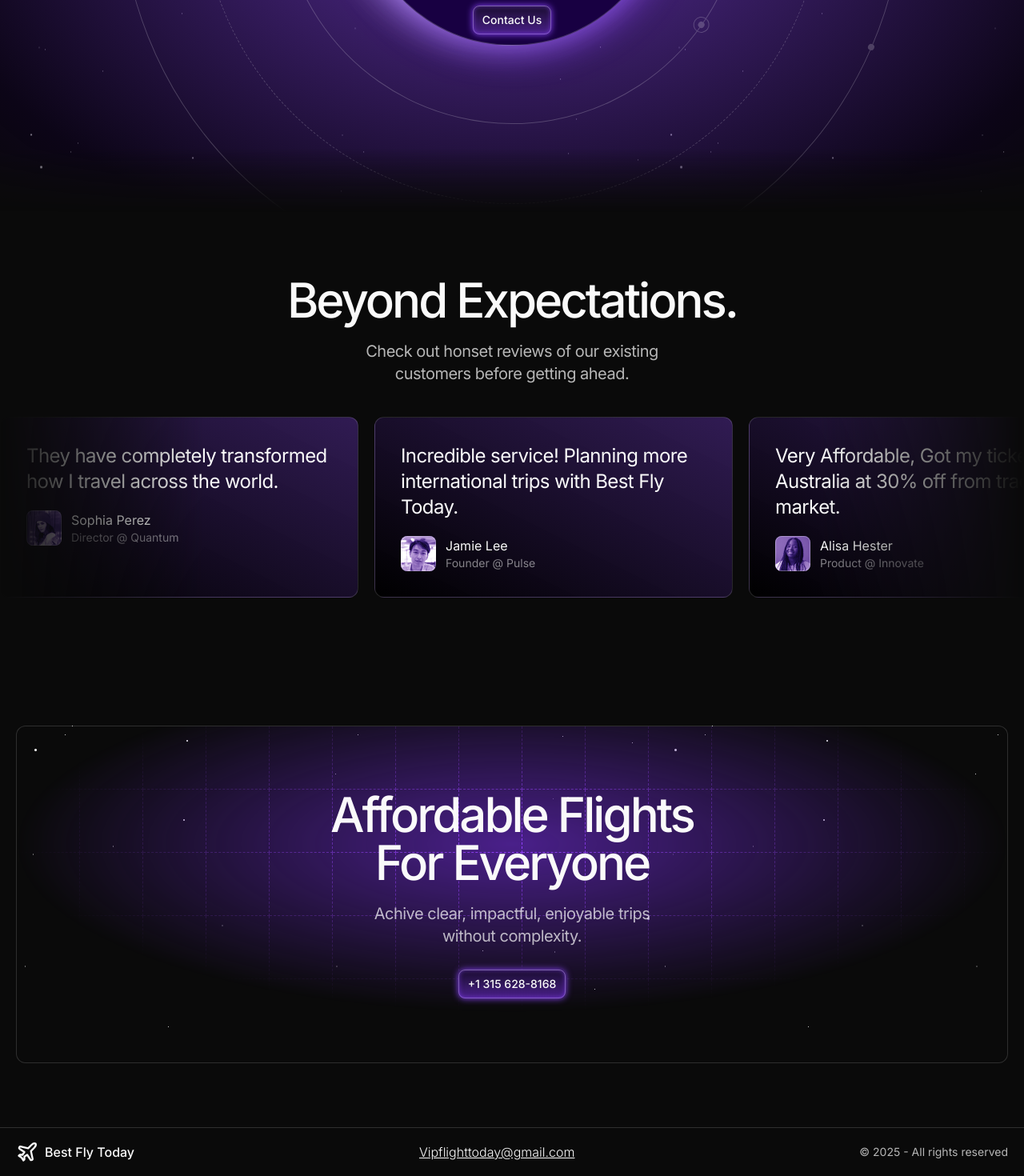
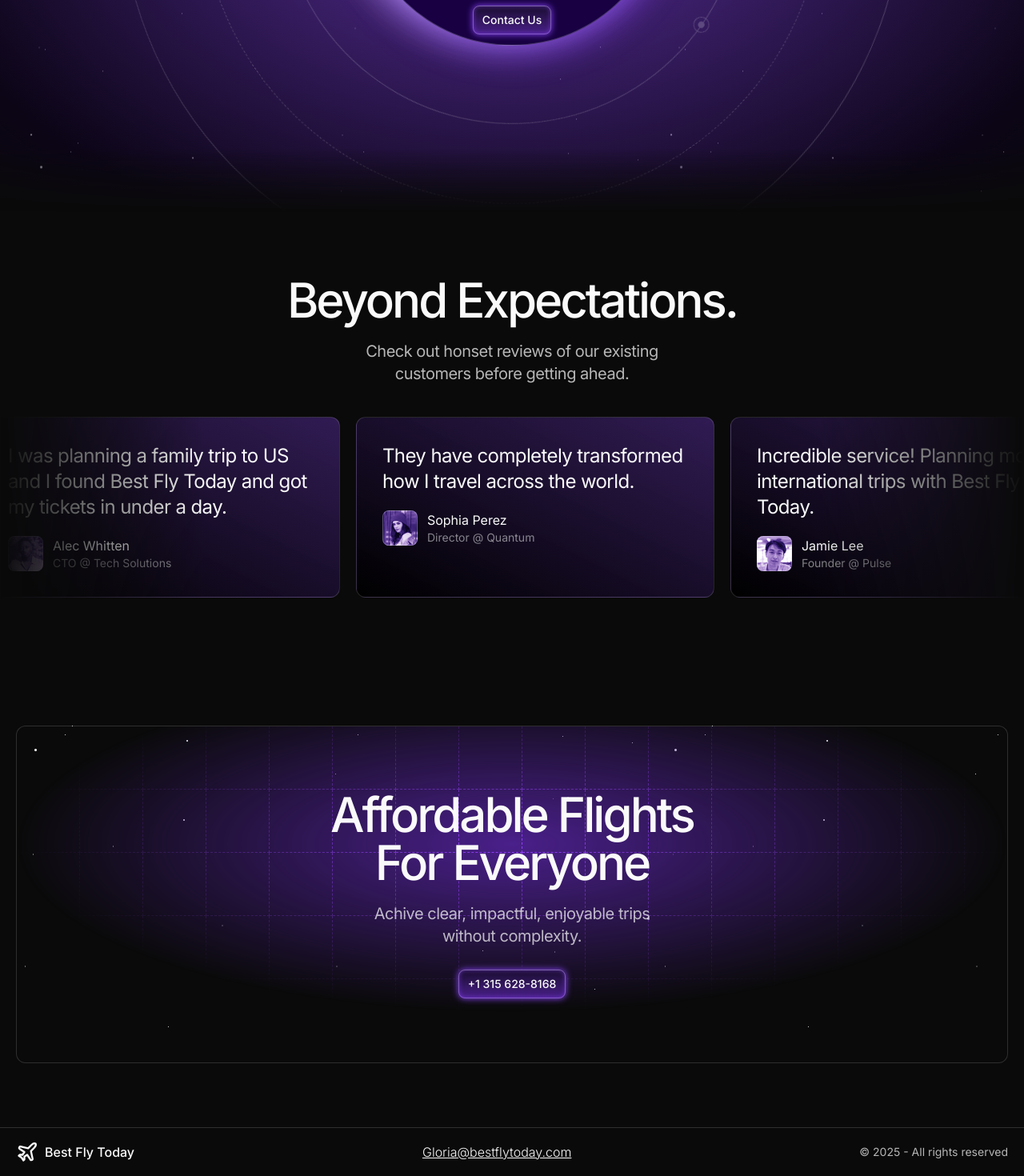
Before and after one commit to Myself-Abdullah-Rajput/Client-BFT, a Next.js app: page / in a window 1280 px wide. Shown: the part 633-2103 px from the top of the page at 80% size. Built offline with nearby package versions, Linux system fonts and the light colour scheme.

Commit message:
second pub

```diff
--- a/src/app/globals.css
+++ b/src/app/globals.css
@@ -119,3 +119,7 @@
     @apply bg-background text-foreground;
   }
 }
+
+.hidscrl::-webkit-scrollbar{
+  width: 0;
+}
--- a/src/app/layout.tsx
+++ b/src/app/layout.tsx
@@ -20,7 +20,7 @@ export default function RootLayout({
   return (
     <html lang="en">
       <body
-        className={`${EntFont.className} antialiased dark`}
+        className={`${EntFont.className} antialiased dark hidscrl`}
       >
         {children}
       </body>
--- a/src/app/page.tsx
+++ b/src/app/page.tsx
@@ -2,7 +2,7 @@ import { Cot } from "@/components/Cot";
 import { Footer } from "@/components/Footer";
 import { Header } from "@/components/Header";
 import { Hero } from "@/components/Hero";
-import { Testimonials } from "@/components/Testimonials";
+import Testimonials from "@/components/Testimonials";
 
 export default function Home() {
   return (
--- a/src/components/Footer.tsx
+++ b/src/components/Footer.tsx
@@ -13,8 +13,8 @@ export const Footer = () => {
                 </div>
                 <div className="">
                     <nav>
-                        <Link href={"mailto:vipflighttoday@gmail.com"} className='underline cursor-pointer font-light'>
-                            Vipflighttoday@gmail.com
+                        <Link href={"mailto:gloria@bestflytoday.com"} className='underline cursor-pointer font-light'>
+                            Gloria@bestflytoday.com
                         </Link>
                     </nav>
                 </div>
--- a/src/components/Hero.tsx
+++ b/src/components/Hero.tsx
@@ -4,6 +4,7 @@ import React, { useRef } from 'react'
 import GLWButton from './GLWButton'
 import { useRouter } from 'next/navigation';
 import { motion, useScroll, useTransform } from 'framer-motion';
+import { Plane } from 'lucide-react';
 
 export const Hero = () => {
   const sectionRef = useRef(null);
@@ -49,7 +50,7 @@ export const Hero = () => {
         }}
       >
         <div className="absolute top-1/2 h-2 w-2 left-0 bg-white rounded-full -translate-x-1/2 -translate-y-1/2"></div>
-        <div className="absolute top-0 h-2 w-2 left-1/2 bg-white rounded-full -translate-x-1/2 -translate-y-1/2"></div>
+        <Plane className="absolute top-0 h-8 w-8 rotate-45 left-1/2 text-white -translate-x-1/2 fill-white -translate-y-1/2" />
         <div className="absolute top-1/2 h-5 w-5 border border-white left-full rounded-full -translate-x-1/2 -translate-y-1/2 inline-flex items-center justify-center">
             <div className="h-2 w-2 bg-white rounded-full"></div>
         </div>
@@ -87,7 +88,7 @@ export const Hero = () => {
         }}
       >
         <div className="absolute top-1/2 h-2 w-2 left-0 bg-white rounded-full -translate-x-1/2 -translate-y-1/2"></div>
-        <div className="absolute top-1/2 h-2 w-2 left-full bg-white rounded-full -translate-x-1/2 -translate-y-1/2"></div>
+        <Plane className="absolute top-0 h-8 w-8 rotate-45 left-1/2 text-white -translate-x-1/2 fill-white -translate-y-1/2" />
       </motion.div>
       <div className="container relative mt-16">
         <h1 className='tracking-tighter text-8xl md:text-[168px] md:leading-none font-semibold bg-white bg-[radial-gradient(100%_100%_at_top_left,white,white,rgb(74,32,138,.6))] text-center text-transparent bg-clip-text'>FLIGHTS</h1>
--- a/src/components/Testimonials.tsx
+++ b/src/components/Testimonials.tsx
@@ -1,4 +1,8 @@
+"use client";
+
 import Image from "next/image";
+
+import { motion } from 'framer-motion'
 
 const testimonials = [
   {
@@ -27,17 +31,32 @@ const testimonials = [
   },
 ];
 
-export const Testimonials = () => {
+const Testimonials = () => {
   return <section className="py-20" id="test">
     <div className="container">
         <h2 className="text-5xl md:text-6xl font-medium tracking-tighter text-center">Beyond Expectations.</h2>
         <p className="text-white/70 text-center text-lg md:text-xl mt-5 tracking-tight max-w-sm mx-auto">Check out honset reviews of our existing customers before getting ahead.</p>
 
-        <div className="flex overflow-hidden mt-10 [mask-image:linear-gradient(to_right,transparent,black_20%,black_80%,transparent)]">
-            <div className="flex gap-5 flex-none">
-                {testimonials.map((testimonial) => (
+        <div
+          className="flex overflow-hidden mt-10 [mask-image:linear-gradient(to_right,transparent,black_20%,black_80%,transparent)]"
+        >
+            <motion.div
+              className="flex gap-5 flex-none"
+              initial={{
+                translateX: '-50%',
+              }}
+              animate={{
+                translateX: '0',
+              }}
+              transition={{
+                repeat: Infinity,
+                duration: 25,
+                ease: "linear",
+              }}
+            >
+                {[...testimonials, ...testimonials].map((testimonial, index) => (
                     <div
-                        key={testimonial.name}
+                        key={index}
                         className="border border-white/15 p-6 md:p-8 rounded-xl bg-[linear-gradient(to_bottom_left,rgb(140,69,255,.3),black)] max-w-xs md:max-w-md flex-none"
                     >
                         <div className="tracking-tight text-lg md:text-2xl">{testimonial.text}</div>
@@ -58,8 +77,10 @@ export const Testimonials = () => {
                         </div>
                     </div>
                 ))}
-            </div>
+            </motion.div>
         </div>
     </div>
   </section>;
 };
+
+export default Testimonials;
```
